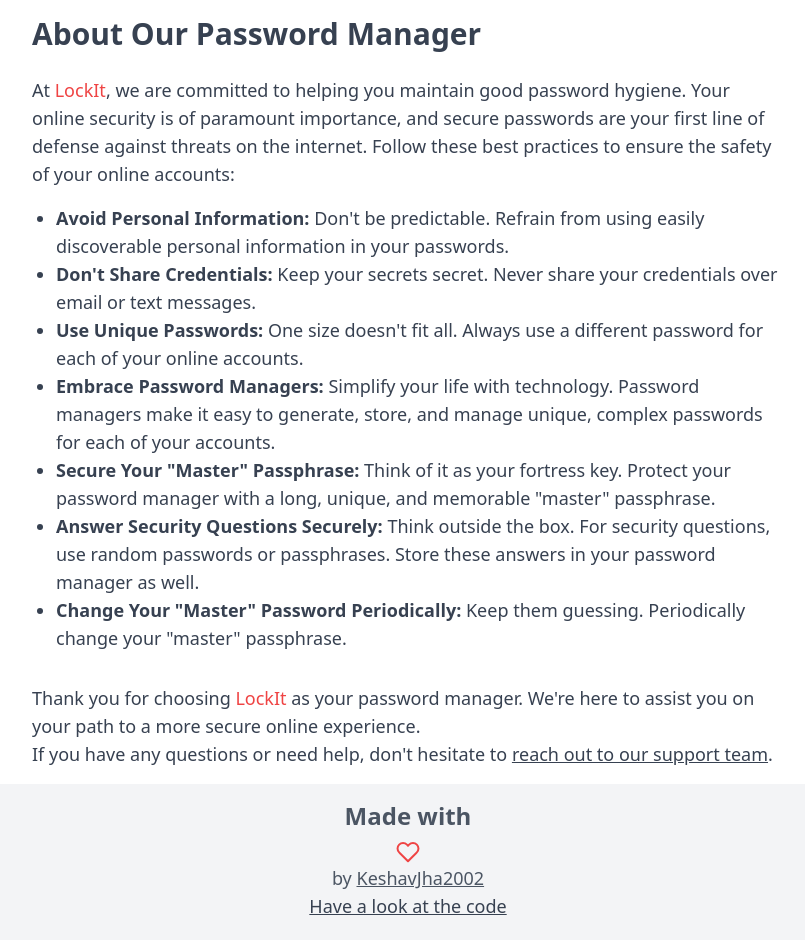
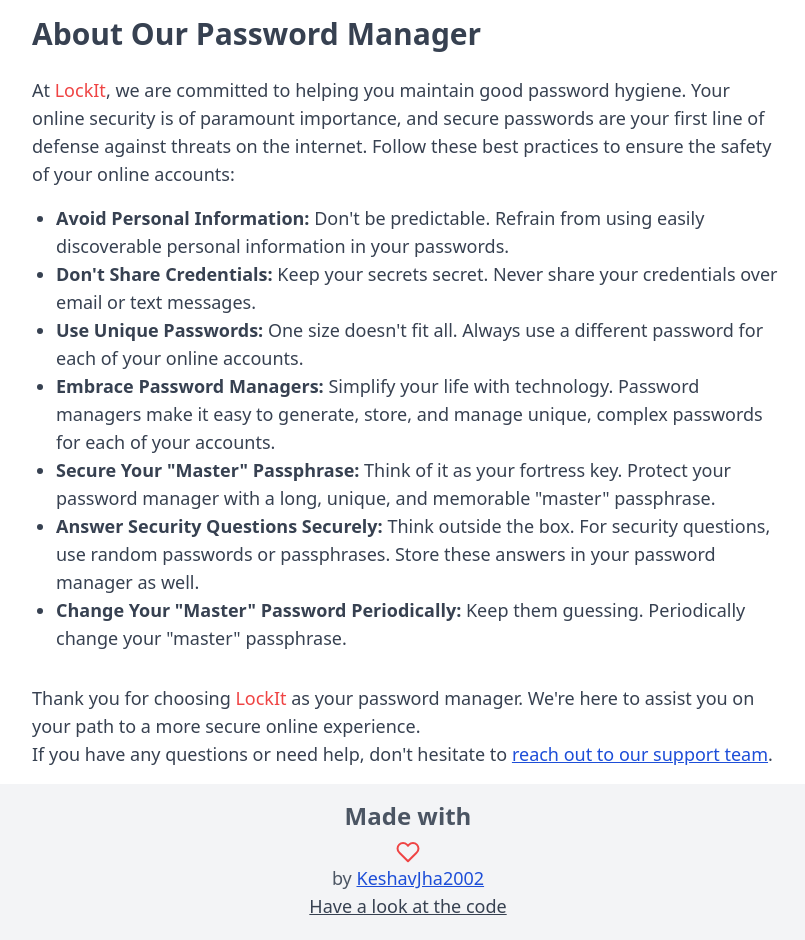
Before and after one commit to KeshavJha2002/lockit, a React (Vite) app: page / in a window 1280 px wide. Shown: the whole page, without its empty margins (232-1037 px from the left). Built offline with nearby package versions, Linux system fonts and the light colour scheme.

Commit message:
updated tailwind config

```diff
--- a/tailwind.config.js
+++ b/tailwind.config.js
@@ -5,19 +5,7 @@
         "./src/**/*.{js,ts,jsx,tsx}",
     ],
     theme: {
-        extend: {
-            colors: {
-                offWhite: 'hsl(0, 0%, 94%)',
-                offBlack: 'hsl(0, 0%, 13%)',
-                tomato: 'hsl(9, 100%, 70%)',
-                blue: 'hsl(195, 100%, 50%)',
-                green: 'hsl(150, 100%, 50%)',
-                fuchsia: 'hsl(300, 100%, 65%)',
-                paleYellow: 'hsl(60, 100%, 75%)',
-                lightGray: 'hsl(0, 0%, 85%)',
-                darkGray: 'hsl(0, 0%, 20%)',
-            }
-        },
+        extend: {},
     },
     plugins: [],
 }
```
